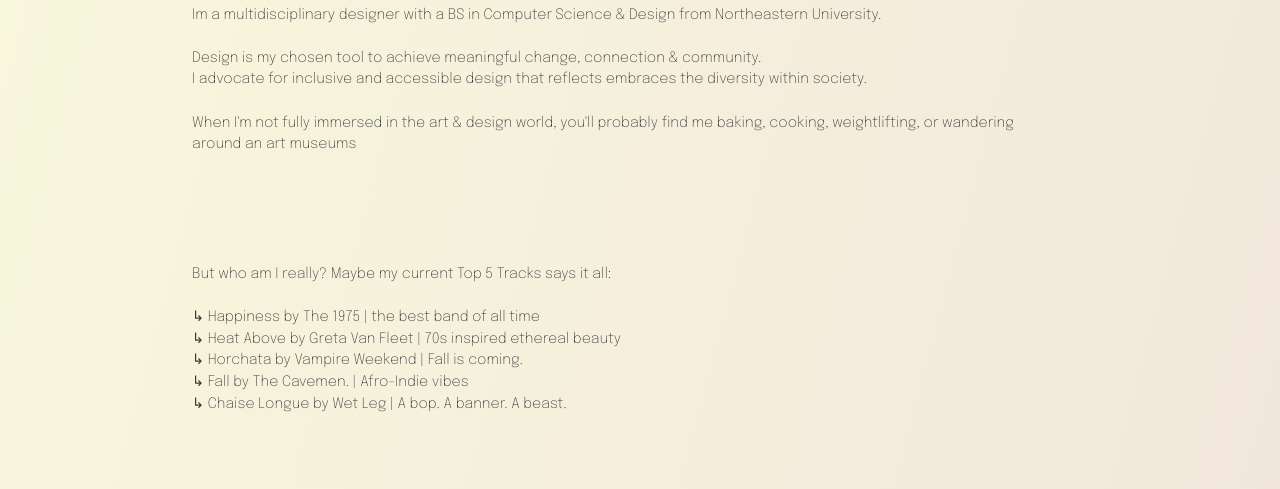
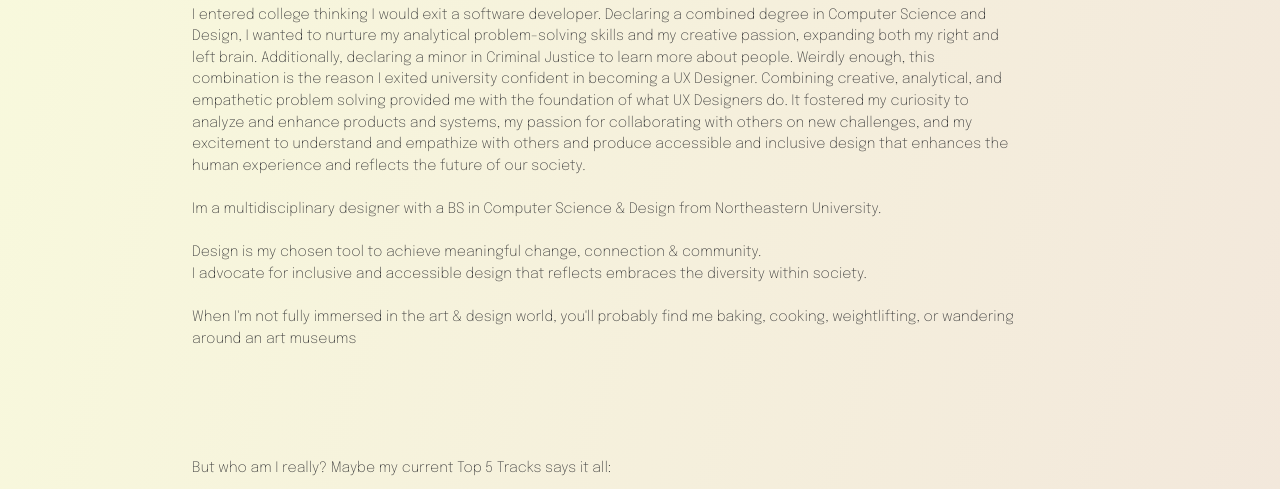
Before and after one commit to thandiwetembo/thandiwetembo.github.io, a plain HTML site: page about.html in a window 1280 px wide. Shown: the part 311-800 px from the top of the page. Drawn offline with nearby package versions, Linux system fonts and the light colour scheme; a web font is replaced by a local one.

Commit message:
about - cover letter section added

```diff
--- a/about.html
+++ b/about.html
@@ -47,6 +47,16 @@
   <h3 id="name"> Im Thandiwe <span id="pronunciation"> (pronounced tăn•DEE•wĕ)</span></h3>
 
   <p class="copyText">
+    I entered college thinking I would exit a software developer. Declaring a combined degree in Computer Science and Design,
+    I wanted to nurture my analytical problem-solving skills and my creative passion, expanding both my right and left brain.
+    Additionally, declaring a minor in Criminal Justice to learn more about people. Weirdly enough, this combination is the
+    reason I exited university confident in becoming a UX Designer. Combining creative, analytical, and empathetic problem
+    solving provided me with the foundation of what UX Designers do. It fostered my curiosity to analyze and enhance products
+    and systems, my passion for collaborating with others on new challenges, and my excitement to understand and empathize with
+    others and produce accessible and inclusive design that enhances the human experience and reflects the future of our society.
+
+    <br><br>
+
     Im a multidisciplinary designer with a BS in Computer Science & Design from Northeastern University.
 
     <br><br>
```
